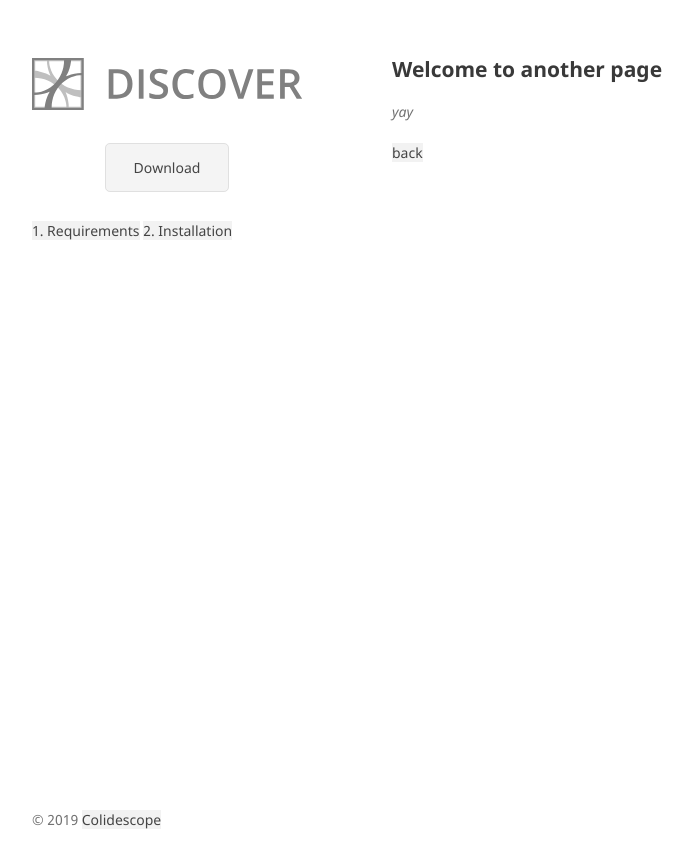
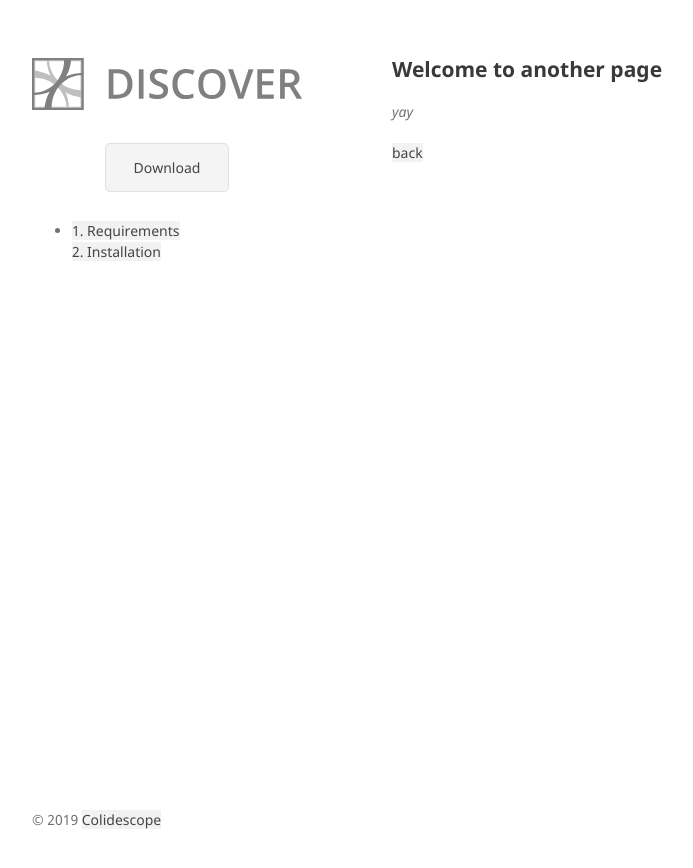
Before and after one commit to colidescope/discover, a Jekyll site: the page built from docs/another-page.md, in a window 1280 px wide. Shown: the top 868 px of the page, without its empty margins (178-871 px from the left). Built offline with Jekyll 4.4.1, drawn with Linux system fonts in a browser that asks for light colours; our own code applies the rules of GitHub Pages for plain Markdown files.

Commit message:
Update default.html

```diff
--- a/docs/_layouts/default.html
+++ b/docs/_layouts/default.html
@@ -52,10 +52,10 @@
           </a>
         </p>
 
-        <p>
-          <a href="#requirements">1. Requirements</a>
-          <a href="#installation">2. Installation</a>
-        </p>
+        <ul>
+          <li><a href="#requirements">1. Requirements</a></li>
+          <a href="#installation">2. Installation</a></li>
+        </ul>
 
 <!--         {% if site.show_downloads %} -->
 <!--         <ul class="downloads"> -->
```
